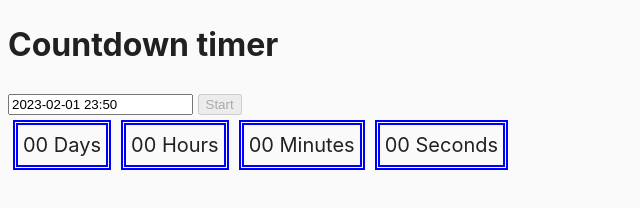
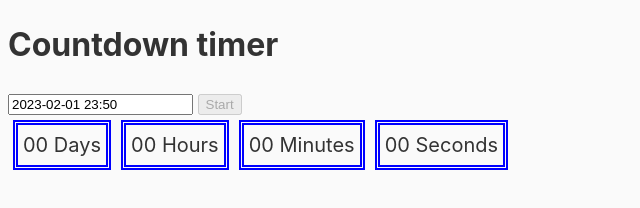
Before and after one commit to FunkyCod/js-countdown-timer, a website built with Parcel: page src/index.html in a window 1280 px wide. Shown: the full height of the page, 0-640 px from the left. Built offline with nearby package versions, Linux system fonts and the light colour scheme.

Commit message:
Update common.css

```diff
--- a/src/css/common.css
+++ b/src/css/common.css
@@ -8,7 +8,7 @@ body {
   -webkit-font-smoothing: antialiased;
   -moz-osx-font-smoothing: grayscale;
   background-color: #fafafa;
-  color: #212121;
+  color: #333;
   line-height: 1.5;
 }
 
```
